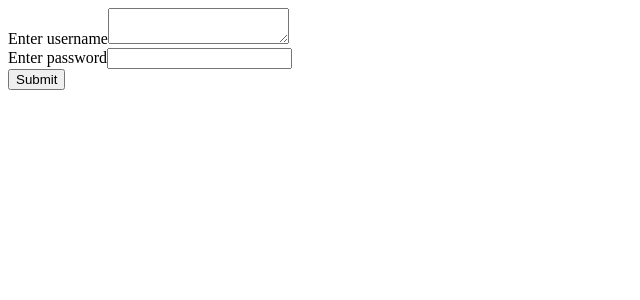
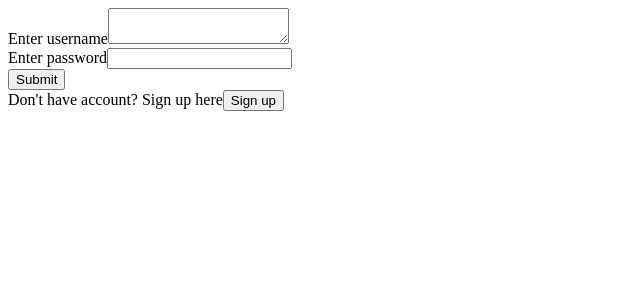
Before and after one commit to vladimirdemoshin/RecipeApp, a React app in the folder ReactClient/: page /login in a window 1280 px wide. Shown: the top 300 px of the page, without its empty margins (0-640 px from the left). Built offline with nearby package versions, Linux system fonts and the light colour scheme.

Commit message:
moved signup button to login page

```diff
--- a/ReactClient/src/components/Header/Header.tsx
+++ b/ReactClient/src/components/Header/Header.tsx
@@ -2,7 +2,6 @@ import React, { useEffect, useState } from "react";
 import "./Header.css"
 import LanguageSelector from '../../components/shared/LanguageSelector/LanguageSelector'
 import AddRecipeButton from "../../pages/AddRecipe/AddRecipeButton";
-import SignUpButton from "../../pages/User/SignUpButton";
 import LoginButton from "../../pages/User/LoginButton";
 import { getMyInfo } from "../../api/me/client";
 
@@ -25,7 +24,6 @@ export default function Header () {
                 <h1>Recipe app</h1>
             </div>
             <AddRecipeButton/>
-            <SignUpButton/>
             {
                 username === null ?
                     <LoginButton/> :
--- a/ReactClient/src/models/LanguageTextCode.ts
+++ b/ReactClient/src/models/LanguageTextCode.ts
@@ -2,6 +2,7 @@ export enum LanguageTextCode {
     Language,
     Russian,
     English,
+    SignUp,
     AddNewRecipe,
-    EnterNameRecipe
+    EnterNameRecipe,
 }
--- a/ReactClient/src/pages/User/LoginForm.tsx
+++ b/ReactClient/src/pages/User/LoginForm.tsx
@@ -1,5 +1,5 @@
 import React, { useState } from "react";
-import { login, signUp } from "../../utility/ApiClient";
+import { login } from "../../utility/ApiClient";
 import { useNavigate } from "react-router-dom";
 import { useDispatch, useSelector } from "react-redux";
 import { RootState } from "state/store";
--- a/ReactClient/src/pages/User/LoginPage.tsx
+++ b/ReactClient/src/pages/User/LoginPage.tsx
@@ -1,10 +1,26 @@
 import React from "react";
 import LoginForm from "./LoginForm";
+import { LanguageTextCode } from "../../models/LanguageTextCode";
+import { Link } from "react-router-dom";
+import { useSelector } from "react-redux";
+import { RootState } from "state/store";
+import { getText } from "../../utility/LanguageManager"
 
 export default function LoginPage () {
+    const language = useSelector((state: RootState) => state.language.value);
+    const signUpText = getText(LanguageTextCode.SignUp, language);
+
     return (
         <div>
             <LoginForm/>
+            <div>
+                <label>
+                    Don't have account? Sign up here
+                </label>
+                <Link to={`/signup`}>
+                    <button>{signUpText}</button>
+                </Link>
+            </div>
         </div>
     );
 }
--- a/ReactClient/src/pages/User/SignUpButton.tsx
+++ /dev/null
@@ -1,18 +0,0 @@
-import React from "react";
-import { useSelector } from "react-redux";
-import { RootState } from "state/store";
-import { getText } from "../../utility/LanguageManager"
-import { LanguageTextCode } from "../../models/LanguageTextCode";
-import { Link } from "react-router-dom";
-
-export default function SignUpButton () {
-    const language = useSelector((state: RootState) => state.language.value);
-    const signUpText = getText(LanguageTextCode.SignUp, language);
-    return (
-        <div>
-            <Link to={`/signup`}>
-                <button>{signUpText}</button>
-            </Link>
-        </div>
-    );
-}
--- a/ReactClient/src/utility/LanguageManager.ts
+++ b/ReactClient/src/utility/LanguageManager.ts
@@ -18,6 +18,8 @@ function getRussianText(code: LanguageTextCode): string {
             return "Русский";
         case LanguageTextCode.English:
             return "Английский";
+        case LanguageTextCode.SignUp:
+            return "Зарегистрироваться";
         case LanguageTextCode.AddNewRecipe:
             return "Добавить новый рецепт";
         case LanguageTextCode.EnterNameRecipe:
@@ -34,6 +36,8 @@ function getEnglishText(code: LanguageTextCode): string {
             return "Russian";
         case LanguageTextCode.English:
             return "English";
+        case LanguageTextCode.SignUp:
+            return "Sign up";
         case LanguageTextCode.AddNewRecipe:
             return "Add new recipe";
         case LanguageTextCode.EnterNameRecipe:
```
